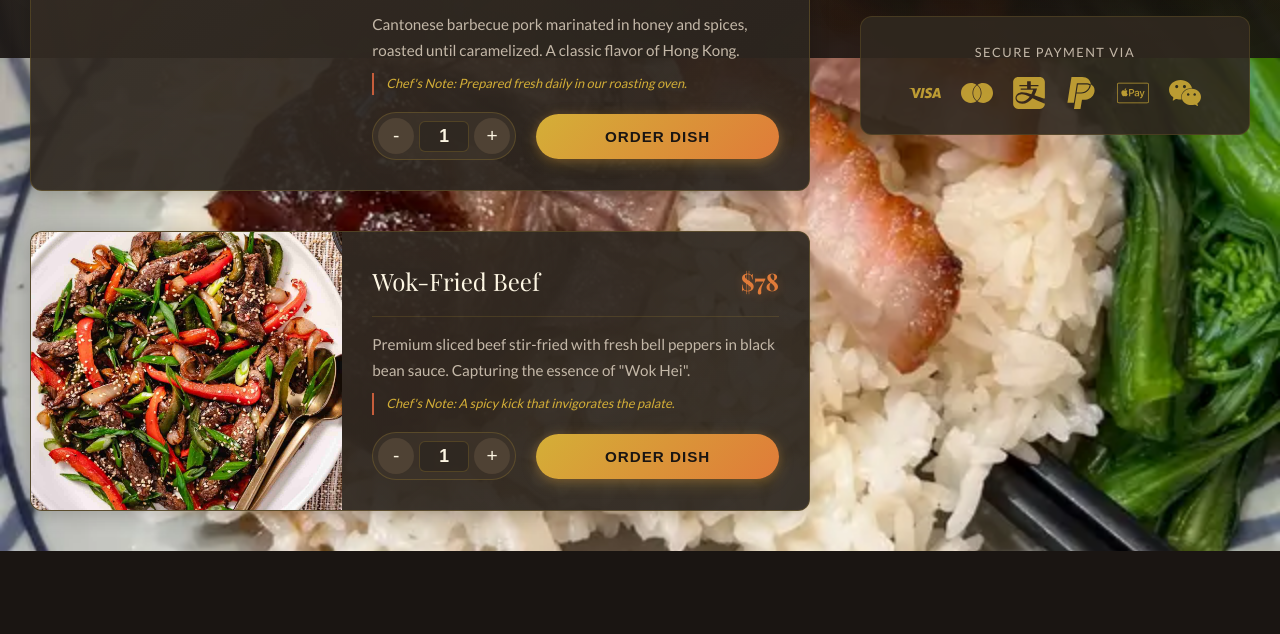
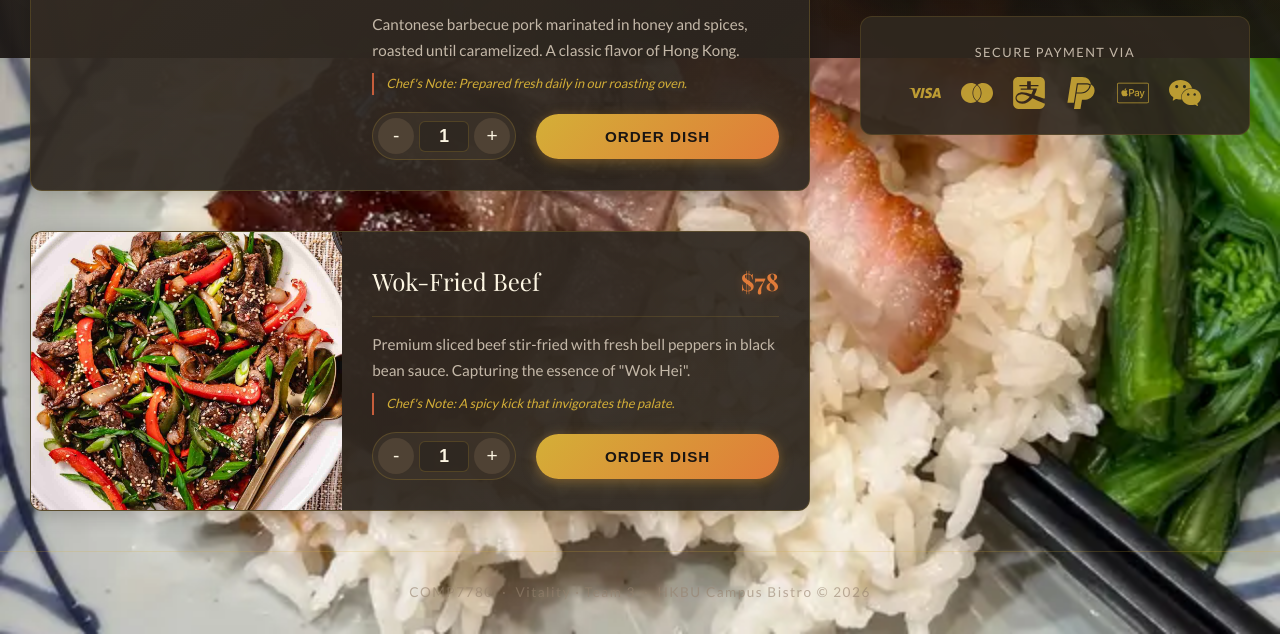
Before and after one commit to Fly-cpu-source/COMP7780-A3, a website: page comp7780_product.html in a window 1280 px wide. Shown: the part 742-1376 px from the top of the page. Before the commit the page ends 1293 px from the top, so only its background shows below. Drawn offline with nearby package versions, Linux system fonts and the light colour scheme; a web font is replaced by a local one.

Commit message:
Add footer to product.html to satisfy R3 footing requirement
Co-Authored-By: Claude Sonnet 4.6 <noreply@anthropic.com>

```diff
--- a/comp7780_product.html
+++ b/comp7780_product.html
@@ -1012,5 +1012,17 @@
 </script>
 
 
+<footer style="
+    text-align: center;
+    padding: 30px;
+    border-top: 1px solid rgba(212, 175, 55, 0.2);
+    color: rgba(150, 130, 110, 0.6);
+    font-size: 0.85rem;
+    letter-spacing: 1.5px;
+    margin-top: 40px;
+">
+    COMP7780 &nbsp;·&nbsp; Vitality · Team 3 &nbsp;·&nbsp; HKBU Campus Bistro &copy; 2026
+</footer>
+
 </body>
 </html>
```
